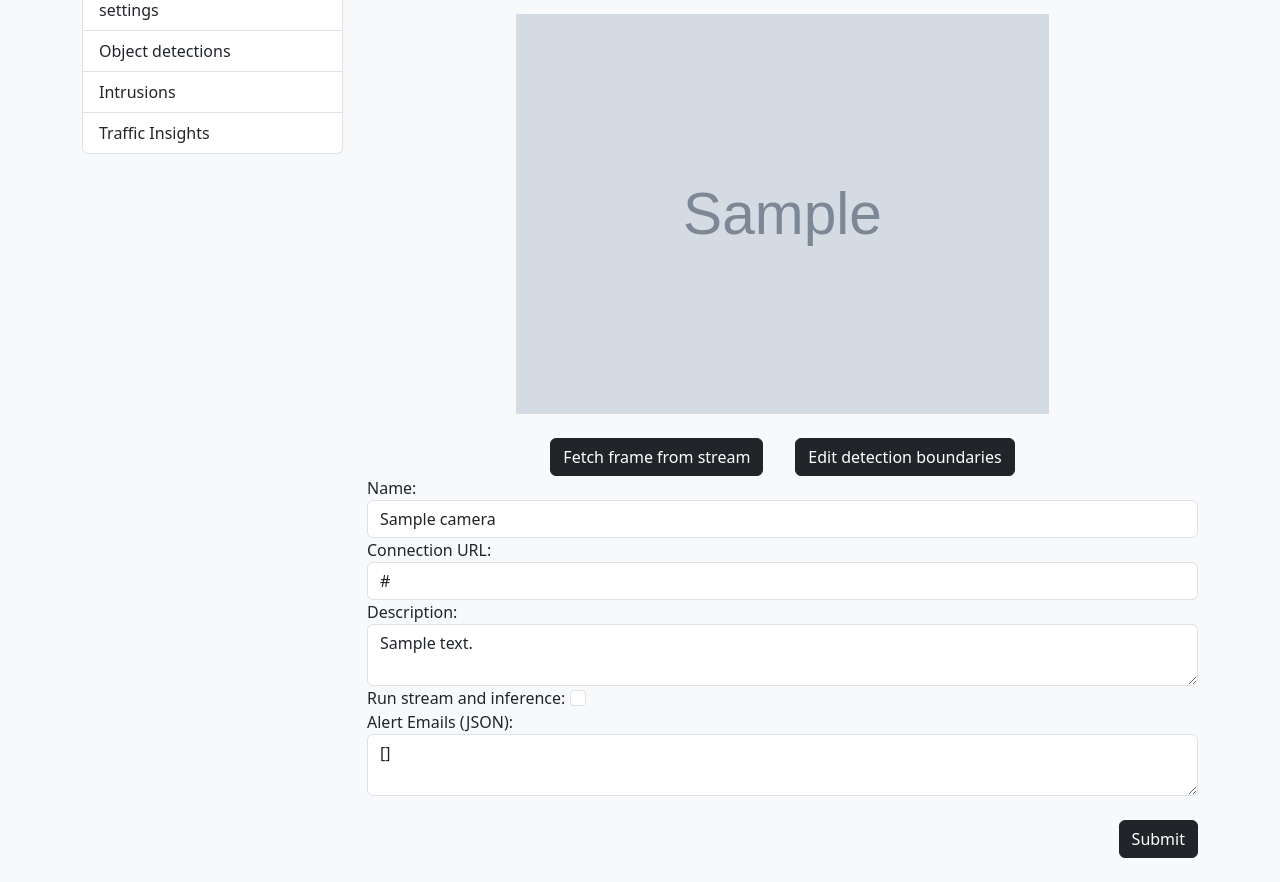
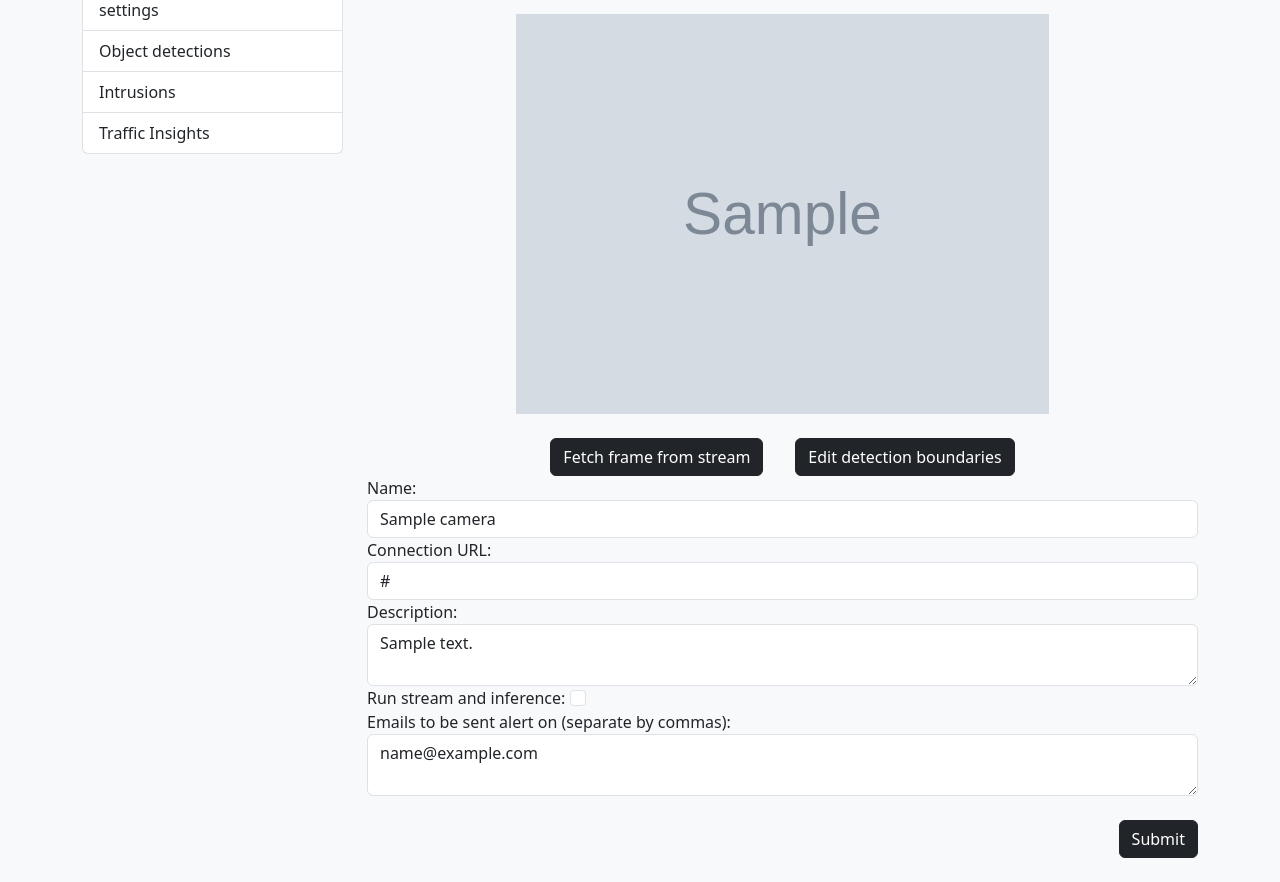
Before and after one commit to Aditya-1208/SurveilHub, a Flask app: template app/templates/camera/settings.html in a window 1280 px wide. Shown: the part 114-996 px from the top of the page. Run offline with Flask 3, Linux system fonts and the light colour scheme; the template is opened without the code that fills it: most values are stand-ins (such as "Sample title", 1, 10 or a date in 2020); grey boxes marked "Sample" are stand-in pictures; parts of the project's set-up code (start-up, migrations or seed data) failed here and were passed over.

Commit message:
fix email crud logic

```diff
--- a/app/__init__.py
+++ b/app/__init__.py
@@ -178,7 +178,7 @@ def create_app(config_class=Config):
         camera.state = bool(request.form.get('state'))
         camera.set_regions(request.form.get('regions'))
         camera.set_region_colors(request.form.get('region_colors'))
-        camera.set_alert_emails(request.form.get('alert_emails'))
+        camera.alert_emails = request.form.get('alert_emails')
         db.session.commit()
         return redirect(url_for('view_camera', camera_id=camera.id))
 
--- a/app/models/camera.py
+++ b/app/models/camera.py
@@ -30,11 +30,8 @@ class Camera(db.Model):
     def get_region_colors(self):
         return json.loads(self.region_colors) if self.region_colors else []
 
-    def set_alert_emails(self, emails):
-        self.alert_emails = "[]" if not emails else json.dumps(emails)
-
     def get_alert_emails(self):
-        return json.loads(self.alert_emails) if self.alert_emails else []
+        return [element.strip() for element in self.alert_emails.split(',')] if self.alert_emails else []
 
     def capture_frame(self):
         # Open connection to camera
--- a/app/templates/camera/settings.html
+++ b/app/templates/camera/settings.html
@@ -44,9 +44,9 @@
     <input type="hidden" id="region_colors" name="region_colors" value="{{ camera.get_region_colors() | tojson }}">
 
     <div class="form-group mb-4">
-        <label for="alert_emails">Alert Emails (JSON):</label>
+        <label for="alert_emails">Emails to be sent alert on (separate by commas):</label>
         <textarea id="alert_emails" name="alert_emails"
-            class="form-control">{{ camera.get_alert_emails() | tojson }}</textarea>
+            class="form-control">{{ camera.get_alert_emails() | join(', ') }}</textarea>
     </div>
     <div class="d-flex justify-content-end">
         <button type="submit" class="btn btn-dark">Submit</button>
```
